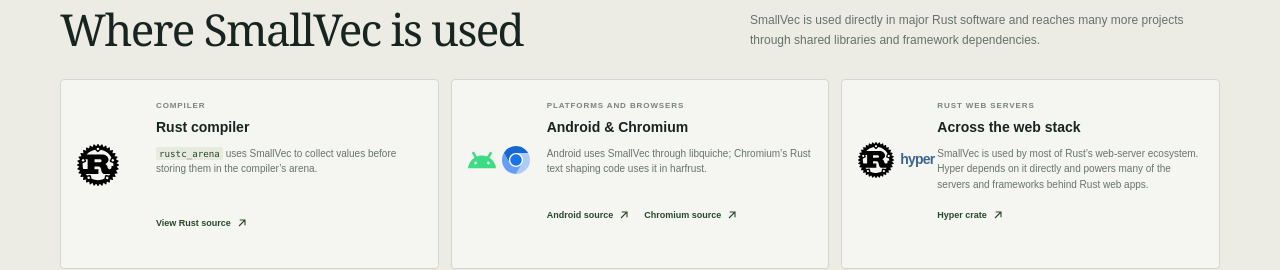
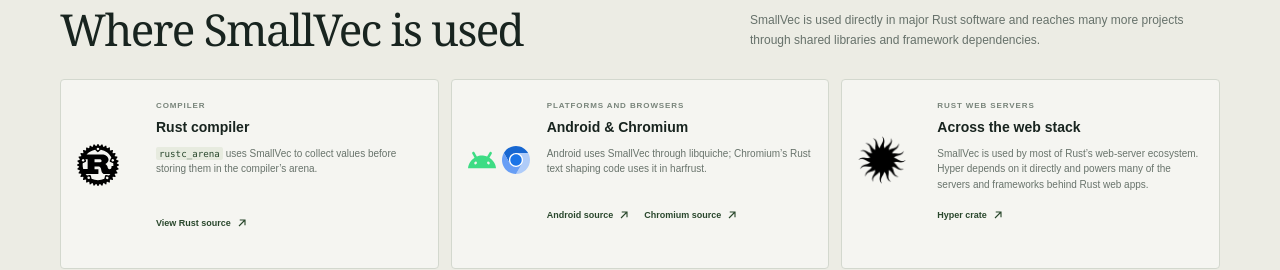
Before and after one commit to smallvec/smallvec.rs, a Next.js app: page / in a window 1280 px wide. Shown: the part 1440-1710 px from the top of the page. Built offline with nearby package versions, Linux system fonts and the light colour scheme.

Commit message:
feat: hyperium logo

```diff
--- a/app/globals.css
+++ b/app/globals.css
@@ -315,7 +315,7 @@ h1 em, h2 em {
 .use-card { min-height: 190px; display: grid; grid-template-columns: 66px minmax(0, 1fr); align-content: start; gap: 0 13px; padding: 18px 16px; border: 1px solid #d3d8ce; border-radius: 4px; background: rgba(255, 255, 255, .45); }
 .use-logo-row { width: 64px; min-height: 44px; display: flex; align-items: center; gap: 6px; }
 .use-logo-row img { display: block; max-width: 100%; object-fit: contain; }
-.use-logo-row-hyper span { color: #3e6690; font-size: 14px; font-weight: 750; letter-spacing: -.8px; }
+.use-logo-row-hyper img { width: 48px; height: 48px; }
 .use-card-copy { min-width: 0; }
 .use-category { display: block; margin: 2px 0 5px; color: #78847a; font-size: 8px; font-weight: 750; letter-spacing: .9px; text-transform: uppercase; }
 .use-card h3 { margin: 0; font-size: 14px; font-weight: 700; }
--- a/app/page.tsx
+++ b/app/page.tsx
@@ -241,8 +241,7 @@ export default function Home() {
               </article>
               <article className="use-card">
                 <div className="use-logo-row use-logo-row-hyper" aria-hidden="true">
-                  <Image src="/rust.svg" alt="" width={36} height={36} />
-                  <span>hyper</span>
+                  <Image src="/hyperium-logo.png" alt="" width={48} height={48} />
                 </div>
                 <div className="use-card-copy">
                   <span className="use-category">Rust web servers</span>
```
Also changed, not shown: public/hyperium-logo.png (added).
